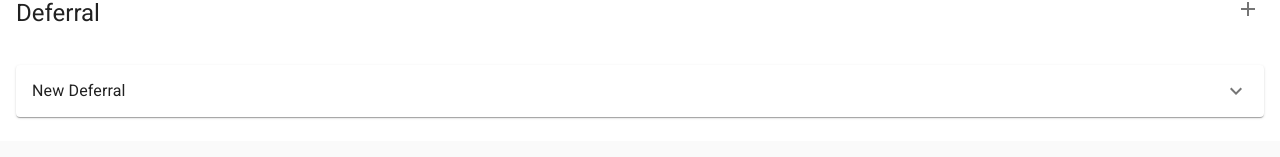
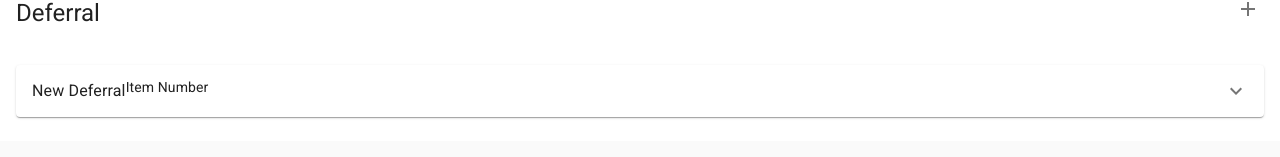
Before and after one commit to jonathanhhoward/look-back, a React (Create React App) app: page / in a window 1280 px wide. Both pictures are taken after a click on the button 1248 px from the left and 304 px from the top of the page. Shown: the part 295-452 px from the top of the page. Built offline with nearby package versions, Linux system fonts and the light colour scheme.

Commit message:
Add subtitle Item Number

```diff
--- a/src/components/Deferral.tsx
+++ b/src/components/Deferral.tsx
@@ -20,6 +20,7 @@ export function Deferral() {
       <Accordion>
         <AccordionSummary expandIcon={<ExpandMoreIcon />}>
           <Typography variant="subtitle1">New Deferral</Typography>
+          <Typography variant="subtitle2">Item Number</Typography>
         </AccordionSummary>
         <AccordionDetails>
           <Grid container spacing={2} justify="center">
```
Also changed, not shown: 1 other file (tests, documents, lock files or other folders).
